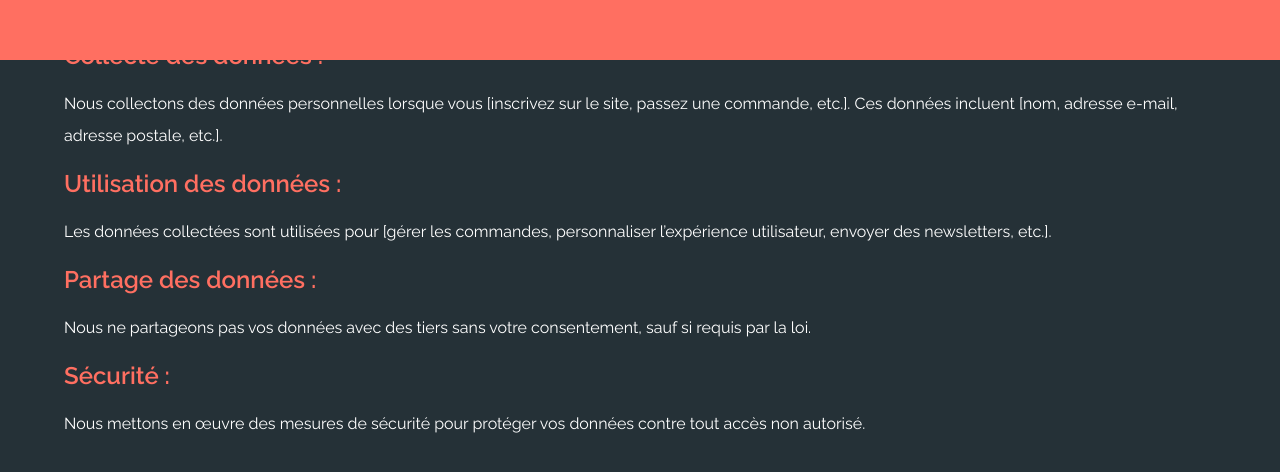
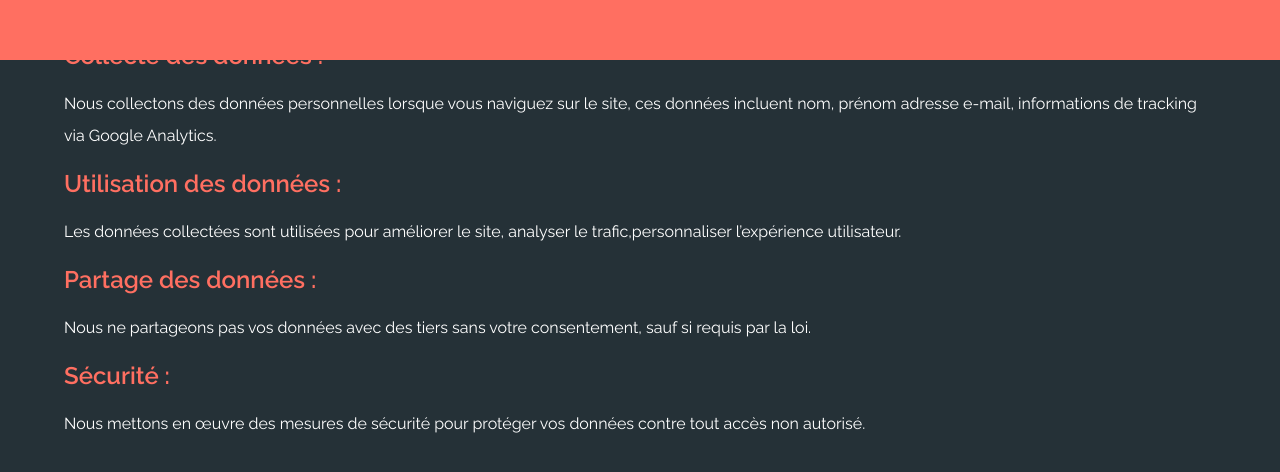
Before and after one commit to VaylSin/portfolio_2025, a Next.js app: page /mentions-legales in a window 1280 px wide. Shown: the part 1540-2012 px from the top of the page. Built offline with nearby package versions, Linux system fonts and the light colour scheme.

Commit message:
fix mentions légales

```diff
--- a/app/mentions-legales/page.jsx
+++ b/app/mentions-legales/page.jsx
@@ -142,18 +142,17 @@ const MentionsLegales = () => {
 					Collecte des données :
 				</h2>
 				<p className="mb-4 text-secondary">
-					Nous collectons des données personnelles lorsque vous [inscrivez sur
-					le site, passez une commande, etc.]. Ces données incluent [nom,
-					adresse e-mail, adresse postale, etc.].
+					Nous collectons des données personnelles lorsque vous naviguez sur le
+					site, ces données incluent nom, prénom adresse e-mail, informations de
+					tracking via Google Analytics.
 				</p>
 
 				<h2 className="text-2xl font-semibold mb-4 text-accent">
 					Utilisation des données :
 				</h2>
 				<p className="mb-4 text-secondary">
-					Les données collectées sont utilisées pour [gérer les commandes,
-					personnaliser l’expérience utilisateur, envoyer des newsletters,
-					etc.].
+					Les données collectées sont utilisées pour améliorer le site, analyser
+					le trafic,personnaliser l’expérience utilisateur.
 				</p>
 
 				<h2 className="text-2xl font-semibold mb-4 text-accent">
```
